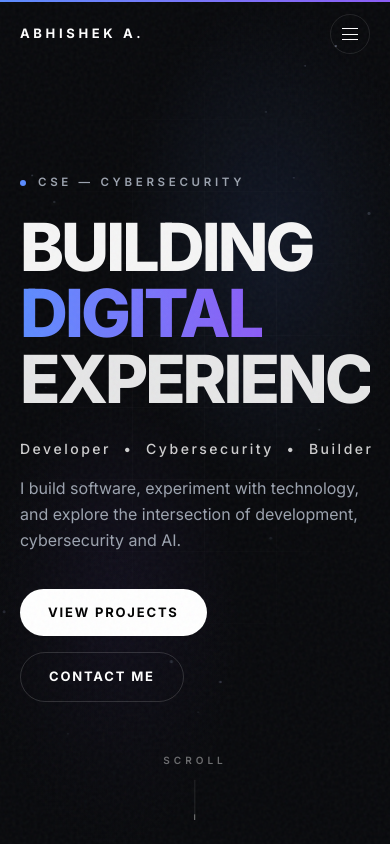
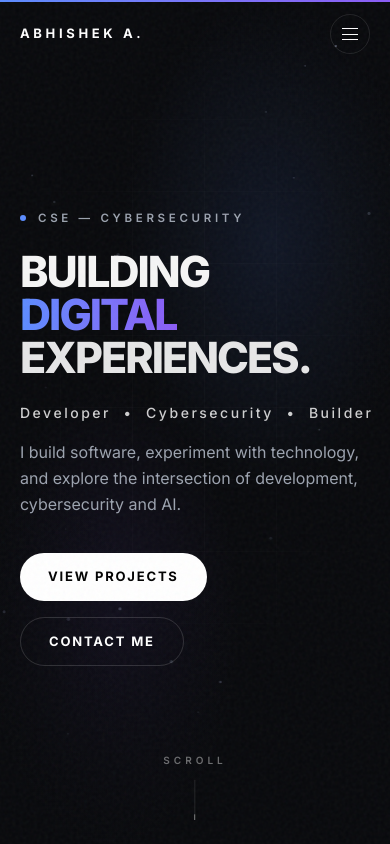
Before and after one commit to mrduhlol/abhishek-a2, a React (Vite) app: page / in a window 390 px wide. Shown: the top 844 px of the page. Built offline with nearby package versions, Linux system fonts and the light colour scheme.

Commit message:
fix: scale display type to fit 360px viewports

```diff
--- a/src/components/Contact.jsx
+++ b/src/components/Contact.jsx
@@ -31,7 +31,7 @@ export default function Contact() {
         >
           07 — Contact
         </motion.p>
-        <h2 className="display-tight text-balance text-[15vw] sm:text-7xl md:text-8xl lg:text-[7rem]">
+        <h2 className="display-tight text-balance text-[10.5vw] sm:text-7xl md:text-8xl lg:text-[7rem]">
           {["LET'S BUILD", "SOMETHING", "INTERESTING."].map((line, i) => (
             <span key={line} className="block overflow-hidden pb-[0.05em]">
               <motion.span
--- a/src/components/Hero.jsx
+++ b/src/components/Hero.jsx
@@ -109,7 +109,7 @@ export default function Hero() {
           CSE — Cybersecurity
         </motion.p>
 
-        <h1 className="display-tight text-balance text-[17vw] sm:text-7xl md:text-8xl lg:text-[7.5rem]">
+        <h1 className="display-tight text-balance text-[11vw] sm:text-7xl md:text-8xl lg:text-[7.5rem]">
           {["BUILDING", "DIGITAL", "EXPERIENCES."].map((line, i) => (
             <span key={line} className="block overflow-hidden pb-[0.06em]">
               <motion.span
```
